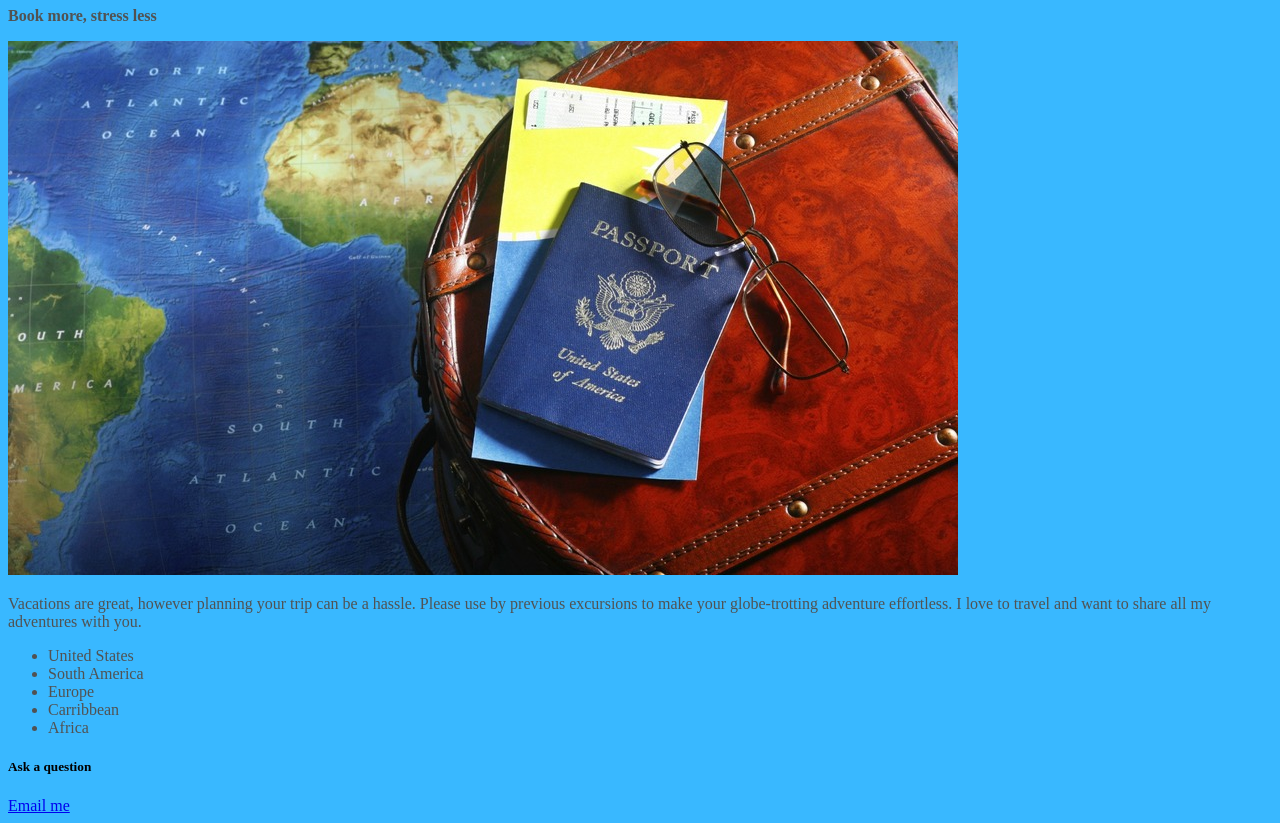
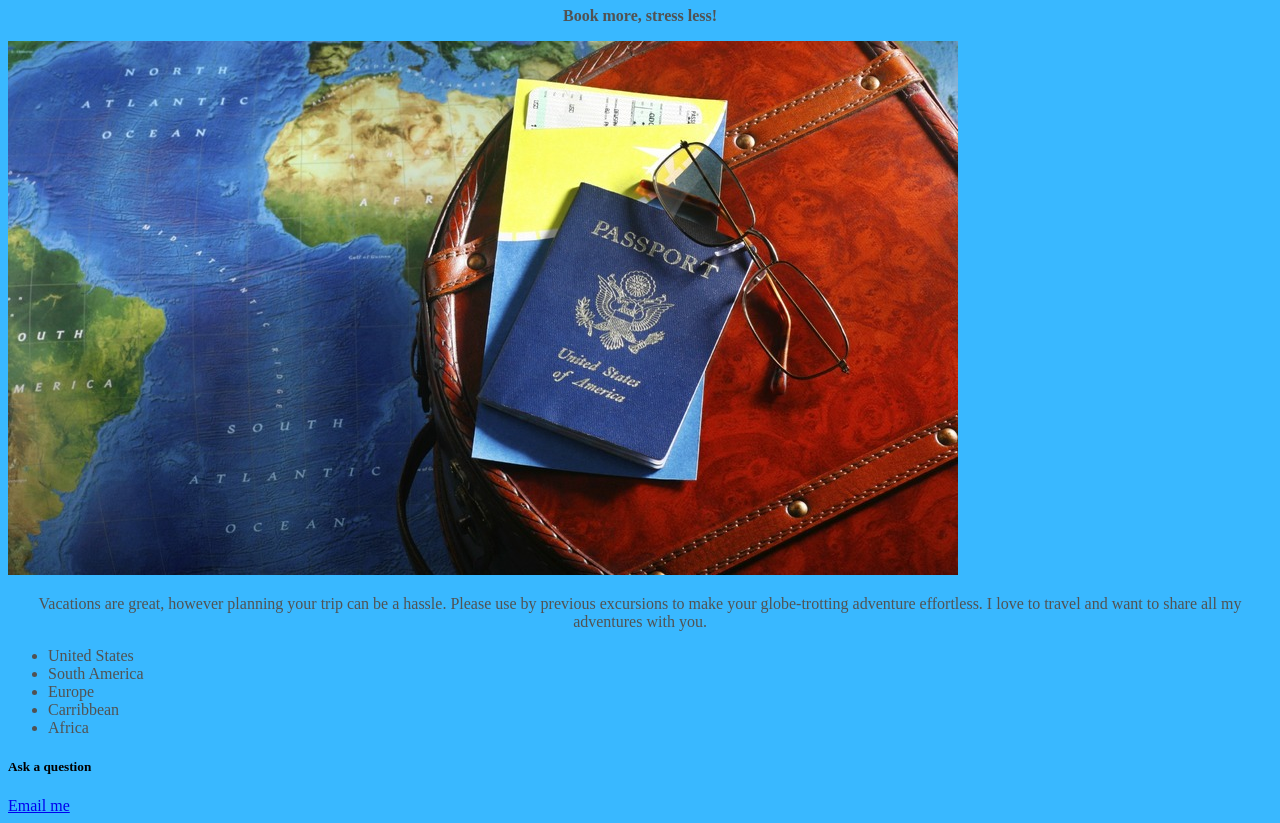
Before and after one commit to cmarcinkiewicz/cmarcinkiewicz.github.io, a plain HTML site: page unit_3/index.html in a window 1280 px wide. Shown: the part 73-896 px from the top of the page. Drawn offline with Linux system fonts and the light colour scheme.

Commit message:
align-center

```diff
--- a/unit_3/css/main.css
+++ b/unit_3/css/main.css
@@ -3,6 +3,7 @@ body {
 }
 
 h1{font-weight: bold;}
+h1,p {text-align: center; }
 
 h1,p,ul {color:#515252;}
 {font-family: "Courier New", Courier, monospace}
--- a/unit_3/index.html
+++ b/unit_3/index.html
@@ -7,7 +7,7 @@
 
 <body>
 	<h1>Stine's travel blog</h1>
-	<p id="slogan">Book more, stress less </p>
+	<p id="slogan">Book more, stress less! </p>
 	<img src="images/passportmap.jpg" alt="map with passports">
 	<p>Vacations are great, however planning your trip can be a hassle. Please use by previous excursions to make your globe-trotting adventure effortless. I love to travel and want to share all my adventures with you.	</p>
 
```
